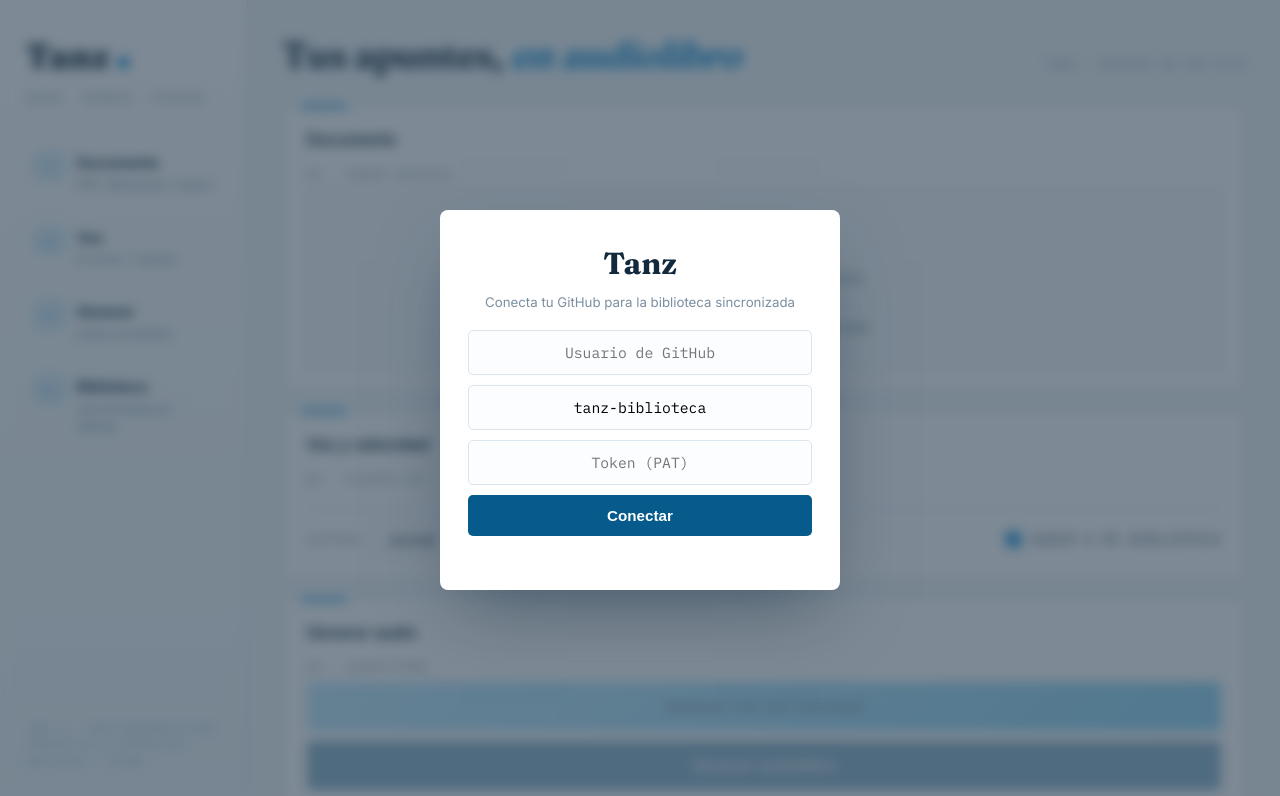
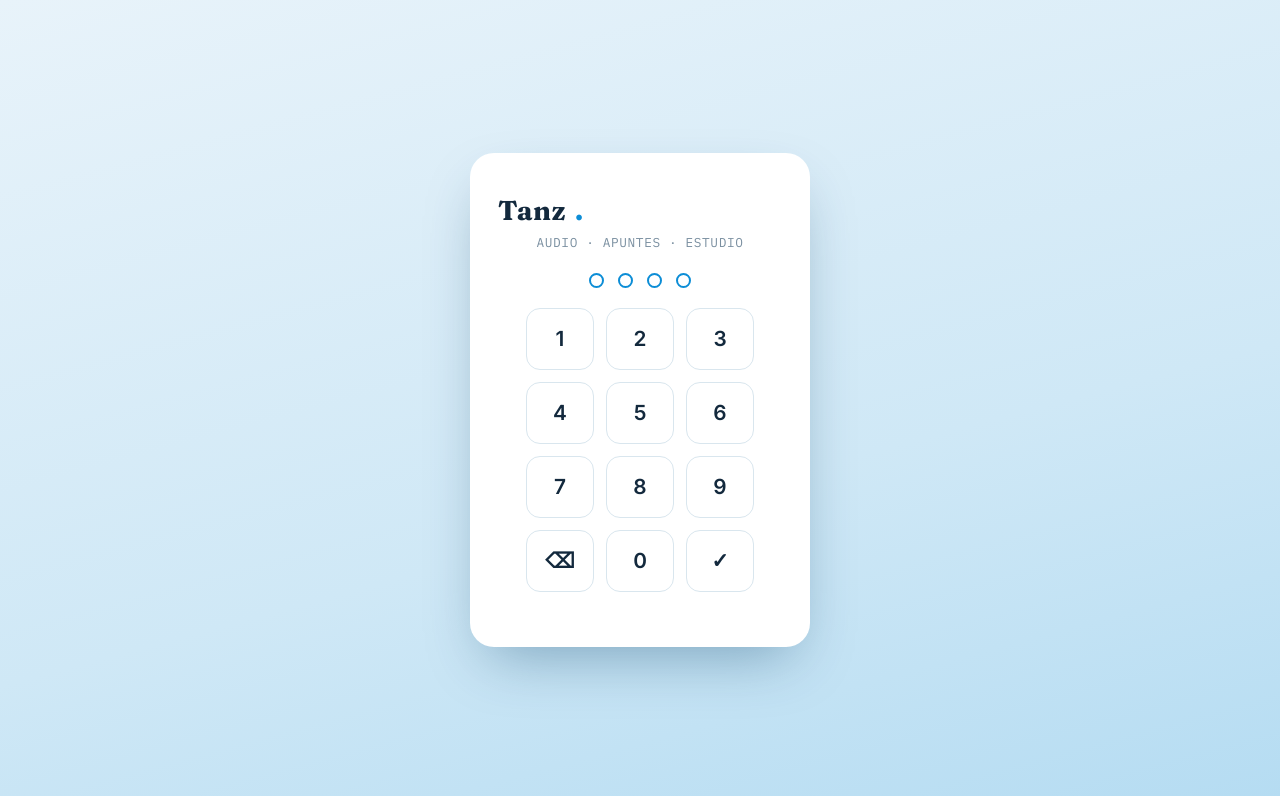
Before and after one commit to aranzaagallardo-ai/Tanz, a plain HTML site: page index.html in a window 1280 px wide. Shown: the top 796 px of the page. Drawn offline with Linux system fonts and the light colour scheme; a script that the page names is missing.

Commit message:
Tanz: codigo de acceso 4 digitos + motor neuronal

```diff
--- a/index.html
+++ b/index.html
@@ -150,6 +150,24 @@ footer{max-width:1120px; margin:6px auto 0; padding:0 34px 40px; font-family:var
   .hero h1{font-size:1.5rem}
   .card{padding:17px 15px}
 }
+
+/* ---------- código de acceso ---------- */
+#pin{position:fixed; inset:0; z-index:60;
+  background:linear-gradient(165deg,#e8f3fa 0%, #cfe8f6 60%, #b5dcf2 100%);
+  display:flex; align-items:center; justify-content:center; padding:20px}
+#pin .box{background:#fff; border-radius:24px; padding:36px 28px 30px; max-width:340px; width:100%;
+  text-align:center; box-shadow:0 24px 60px -18px rgba(2,60,100,.4)}
+#pin .marca{font-family:var(--serif); font-weight:700; font-size:1.7rem; color:var(--tinta); margin-bottom:2px}
+#pin .marca span{color:var(--celeste)}
+#pin .sub{font-size:.8rem; color:var(--gris); margin-bottom:20px}
+#pin .dots{display:flex; gap:14px; justify-content:center; margin-bottom:20px}
+#pin .dots span{width:15px; height:15px; border-radius:50%; border:2px solid var(--celeste); transition:.12s}
+#pin .dots span.lleno{background:var(--celeste)}
+#pin .teclado{display:grid; grid-template-columns:repeat(3,68px); gap:12px; justify-content:center}
+#pin .teclado button{width:68px; height:62px; border-radius:14px; border:1.5px solid var(--linea);
+  background:#fff; color:var(--tinta); font-family:Sora,Inter; font-size:1.3rem; font-weight:600; cursor:pointer; transition:.1s}
+#pin .teclado button:active{background:var(--celeste-suave); transform:scale(.96)}
+#pin .err{color:#b54a4a; font-size:.8rem; min-height:1.2em; margin-top:10px}
 </style>
 </head>
 <body>
@@ -166,6 +184,20 @@ footer{max-width:1120px; margin:6px auto 0; padding:0 34px 40px; font-family:var
   </div>
 </div>
 
+<div id="pin" class="oculto">
+  <div class="box">
+    <div class="marca">Tanz<span>.</span></div>
+    <div class="sub">AUDIO · APUNTES · ESTUDIO</div>
+    <div class="dots"><span></span><span></span><span></span><span></span></div>
+    <div class="teclado">
+      <button data-t="1">1</button><button data-t="2">2</button><button data-t="3">3</button>
+      <button data-t="4">4</button><button data-t="5">5</button><button data-t="6">6</button>
+      <button data-t="7">7</button><button data-t="8">8</button><button data-t="9">9</button>
+      <button data-t="borrar">⌫</button><button data-t="0">0</button><button data-t="ok">✓</button>
+    </div>
+    <div class="err"></div>
+  </div>
+</div>
 <div class="escritorio">
   <aside class="sidebar">
     <div class="marca">Tanz <span class="punto"></span></div>
```
